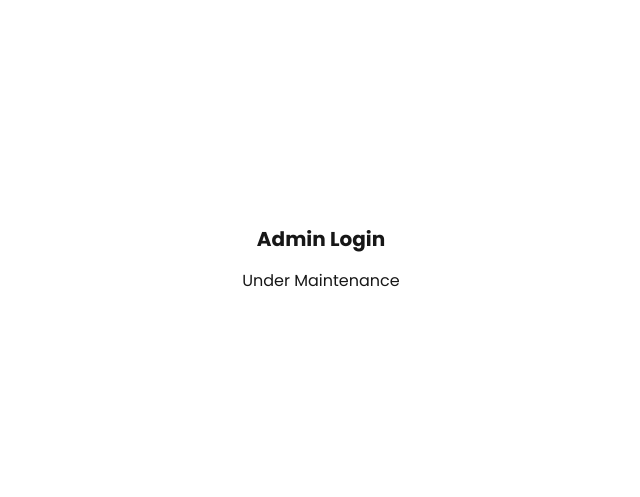
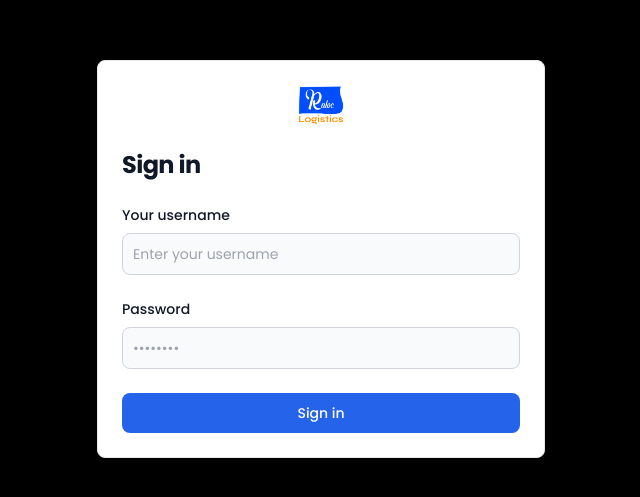
Before and after one commit to Robbie024/raloc_logistics, a Next.js app: page /admin in a window 1280 px wide. Shown: the part 141-638 px from the top of the page, without its empty margins (319-959 px from the left). Built offline with nearby package versions, Linux system fonts and the light colour scheme.

Commit message:
Login Access Done!

```diff
--- a/app/admin/dashboard/layout.jsx
+++ b/app/admin/dashboard/layout.jsx
@@ -1,13 +1,13 @@
 import { AdminHeader } from "@/components/adminHeader";
 import { AdminSidebar } from "@/components/adminSidebar";
-// import { Auth } from "@/components/auth";
+import { Auth } from "@/components/auth";
 import { SidebarProvider } from "@/providers/sidebarProvider";
 
 export default function RootLayout({ children }) {
 
     return (
         <SidebarProvider>
-            {/* <Auth> */}
+            <Auth>
             <div className="flex h-svh gap-1.5 w-full relative overflow-hidden">
 
                 <AdminSidebar />
@@ -20,7 +20,7 @@ export default function RootLayout({ children }) {
                 </div>
 
             </div>
-            {/* </Auth> */}
+            </Auth>
         </SidebarProvider>
     )
 }
--- a/app/admin/page.jsx
+++ b/app/admin/page.jsx
@@ -1,12 +1,133 @@
-export default function AdminLogin() {
-    return (
-        <div className="h-svh flex items-center flex-col gap-4 justify-center">
-            <h1 className="text-xl font-bold">
-                Admin Login
+"use client"
+import { useEffect, useState } from "react";
+import Image from "next/image";
+import "react-toastify/dist/ReactToastify.css";
+import { useRouter } from "next/navigation";
+import { FontAwesomeIcon } from "@fortawesome/react-fontawesome";
+import { toast } from "react-toastify";
+import { faSpinner } from "@fortawesome/free-solid-svg-icons";
+
+const SignIn = () => {
+  const router = useRouter();
+  const [username, setUsername] = useState("");
+  const [password, setPassword] = useState("");
+
+  const [loading, setLoading] = useState(false)
+
+  const [sLogin, setSLogin] = useState(false)
+
+  const handleLogin = (e) => {
+    e.preventDefault();
+    setSLogin(true)
+  };
+
+  useEffect(() => {
+
+    const submitLogin = () => {
+      setLoading(true)
+
+      try {
+        const loginCredentials = {
+          username: "raloc_logistics_admin",
+          password: "raloc_logistics_admin@123",
+        };
+
+        if (username === loginCredentials.username && password === loginCredentials.password) {
+          const expiryTime = new Date().getTime() + 30 * 60 * 1000; // 30 minutes
+          localStorage.setItem(
+            "auth",
+            JSON.stringify({ username, expiryTime })
+          );
+          toast.success("Login successful!");
+          setTimeout(() => {
+
+            router.push("/admin/dashboard"); // Redirect after showing the success message
+          }, 2000);
+        } else {
+          toast.error("Invalid username or password.");
+          setLoading(false)
+        }
+      } catch (e) {
+        console.log(e)
+        setLoading(false)
+      } finally {
+        // setLoading(false)
+      }
+    }
+
+    if (sLogin) {
+      submitLogin()
+      setSLogin(false)
+    }
+
+  }, [sLogin])
+
+  return (
+    <section className="bg-black">
+      <div className="flex flex-col items-center justify-center px-6 py-8 mx-auto md:h-screen lg:py-0">
+        <div className="w-full bg-white rounded-lg shadow border sm:max-w-md xl:p-0">
+          <div className="p-6 space-y-4 md:space-y-6">
+            <Image
+              className="w-12 h-auto mx-auto block"
+              src="/logo.png"
+              alt="logo"
+              width={1000}
+              height={1000}
+            />
+            <h1 className="text-xl font-bold leading-tight tracking-tight text-gray-900 md:text-2xl">
+              Sign in
             </h1>
-            <p>
-                Under Maintenance
-            </p>
+            <form className="space-y-4 md:space-y-6" onSubmit={handleLogin}>
+              <div>
+                <label
+                  htmlFor="username"
+                  className="block mb-2 text-sm font-medium text-gray-900"
+                >
+                  Your username
+                </label>
+                <input
+                  type="text"
+                  name="username"
+                  id="username"
+                  className="bg-gray-50 border border-gray-300 text-gray-900 rounded-lg focus:ring-blue-600 focus:border-blue-600 block w-full p-2.5 text-sm"
+                  placeholder="Enter your username"
+                  value={username}
+                  onChange={(e) => setUsername(e.target.value)}
+                  required
+                />
+              </div>
+              <div>
+                <label
+                  htmlFor="password"
+                  className="block mb-2 text-sm font-medium text-gray-900"
+                >
+                  Password
+                </label>
+                <input
+                  type="password"
+                  name="password"
+                  id="password"
+                  placeholder="••••••••"
+                  className="bg-gray-50 border border-gray-300 text-gray-900 rounded-lg focus:ring-blue-600 focus:border-blue-600 block w-full p-2.5 text-sm"
+                  value={password}
+                  onChange={(e) => setPassword(e.target.value)}
+                  required
+                />
+              </div>
+              <button
+                type="submit"
+                disabled={loading}
+                className={`w-full text-white bg-blue-600 hover:bg-blue-700 focus:ring-4 focus:outline-none focus:ring-blue-300 font-medium rounded-lg text-sm px-5 py-2.5 text-center flex items-center justify-center gap-2 ${loading && 'bg-blue-300'}`}
+              >
+                {loading ? <><FontAwesomeIcon icon={faSpinner} spin width={20} height={20} /> <span>Signing in...</span></> : <span>
+                  Sign in</span>}
+              </button>
+            </form>
+          </div>
         </div>
-    )
-}
+      </div>
+    </section>
+  );
+};
+
+export default SignIn;
--- /dev/null
+++ b/components/auth.jsx
@@ -0,0 +1,67 @@
+"use client"
+import { useRouter } from "next/navigation";
+import { useState, useEffect } from "react";
+import { toast } from "react-toastify";
+
+export const Auth = ({ children }) => {
+  const [isAuthenticated, setIsAuthenticated] = useState(false);
+  const router = useRouter();
+
+  const loginCredentials = {
+    username: "raloc_logistics_admin",
+    password: "raloc_logistics_admin@123",
+  };
+
+  // Login function
+  const login = (username, password) => {
+    if (
+      username === loginCredentials.username &&
+      password === loginCredentials.password
+    ) {
+      const expiryTime = new Date().getTime() + 30 * 60 * 1000; // 30 minutes
+      localStorage.setItem("auth", JSON.stringify({ username, expiryTime }));
+      setIsAuthenticated(true);
+    } else {
+      toast.error("Invalid username or password!");
+    }
+  };
+
+  // Logout function
+  const logout = () => {
+    localStorage.removeItem("auth");
+    setIsAuthenticated(false);
+    router.push("/admin");
+  };
+
+  // Check authentication on mount
+  useEffect(() => {
+    const storedAuth = localStorage.getItem("auth");
+    if (storedAuth) {
+      const { username, expiryTime } = JSON.parse(storedAuth);
+      const currentTime = new Date().getTime();
+
+      if (
+        username === loginCredentials.username &&
+        currentTime < expiryTime
+      ) {
+        setIsAuthenticated(true);
+
+        // Schedule automatic logout when the session expires
+        const timeout = setTimeout(logout, expiryTime - currentTime);
+        return () => clearTimeout(timeout);
+      }
+    }
+
+    setIsAuthenticated(false);
+    router.push("/admin");
+  }, []);
+
+  // Render children if authenticated
+  return isAuthenticated ? (
+    children
+  ) : (
+    <div className="flex h-svh bg-black items-center justify-center text-white">
+      <p>Checking Login Access...</p>
+    </div>
+  );
+};
```
